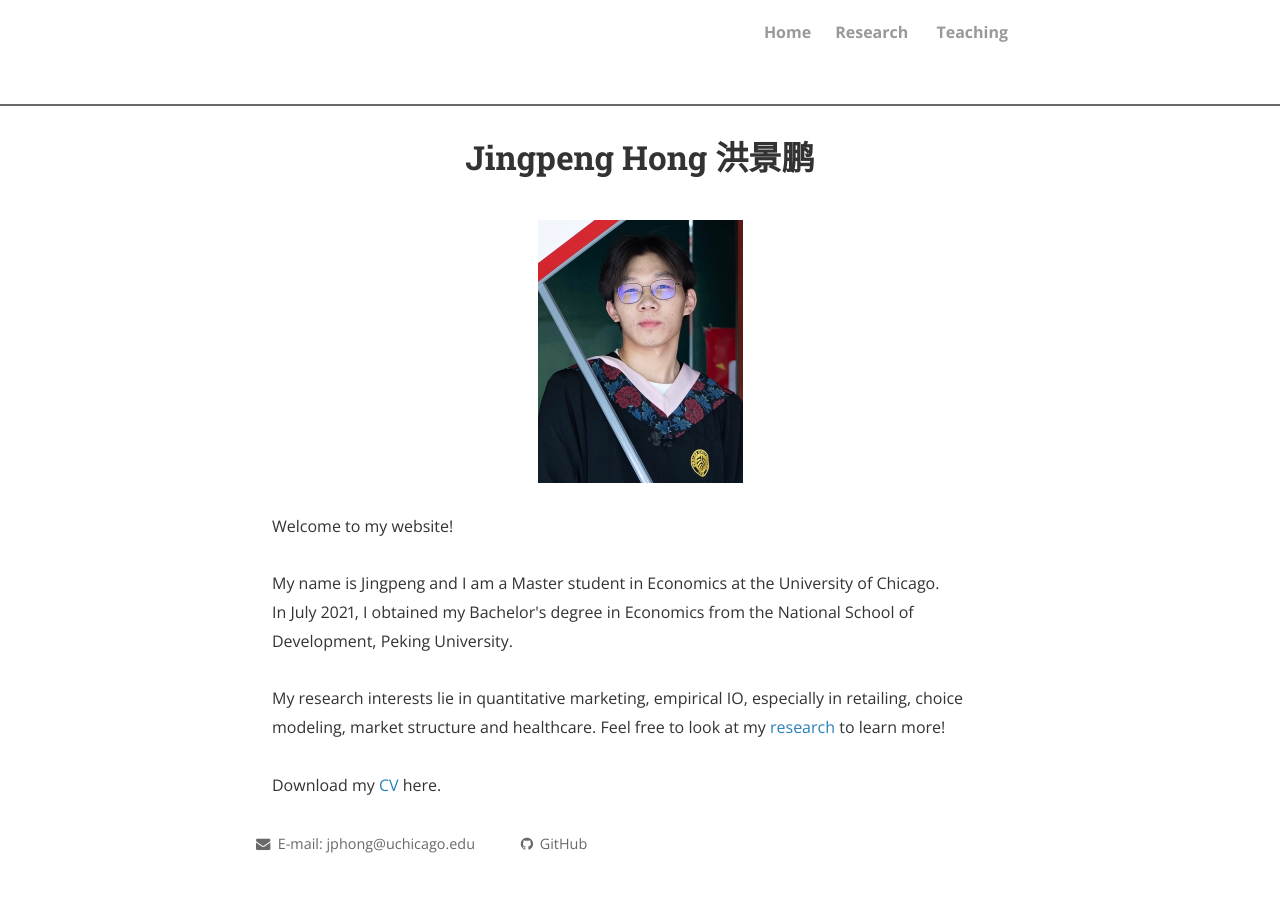
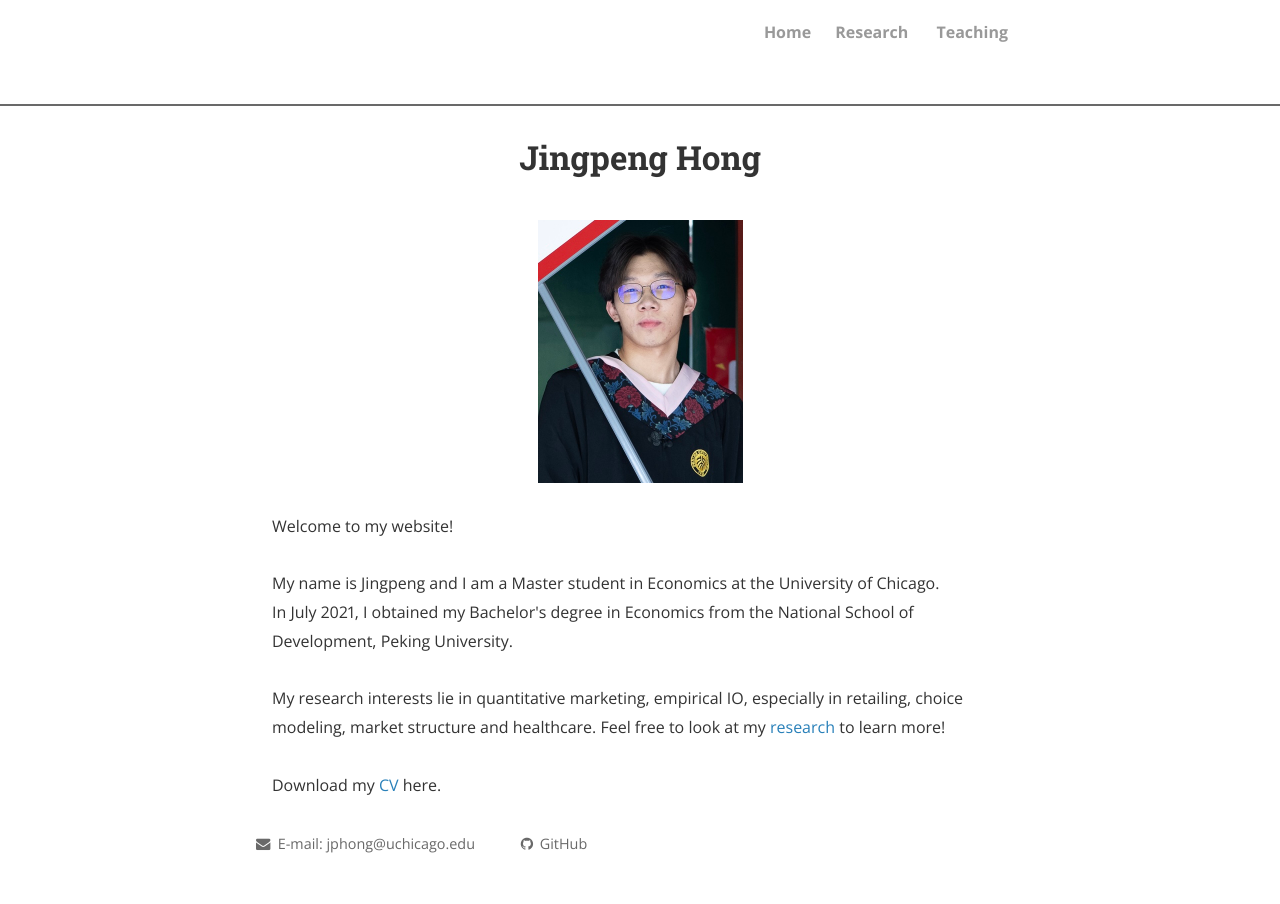
Before and after one commit to JingpengHong/JingpengHong.github.io, a Jekyll site: the page built from index.html, in a window 1280 px wide. Built offline with Jekyll 4.4.1, drawn with Linux system fonts in a browser that asks for light colours; nearby versions of some CDN libraries; the list of posts is cut into pages by our own code; comment, search, counter and statistics services are not loaded; a style sheet for code colours, icons or effects is not loaded.

Commit message:
Update index.html

```diff
--- a/index.html
+++ b/index.html
@@ -1,6 +1,6 @@
 ---
 layout: page
-title: Jingpeng Hong 洪景鹏
+title: Jingpeng Hong
 ---
 <div class="home">
   <script async src="https://www.googletagmanager.com/gtag/js?id=UA-108085250-1"></script>
```
